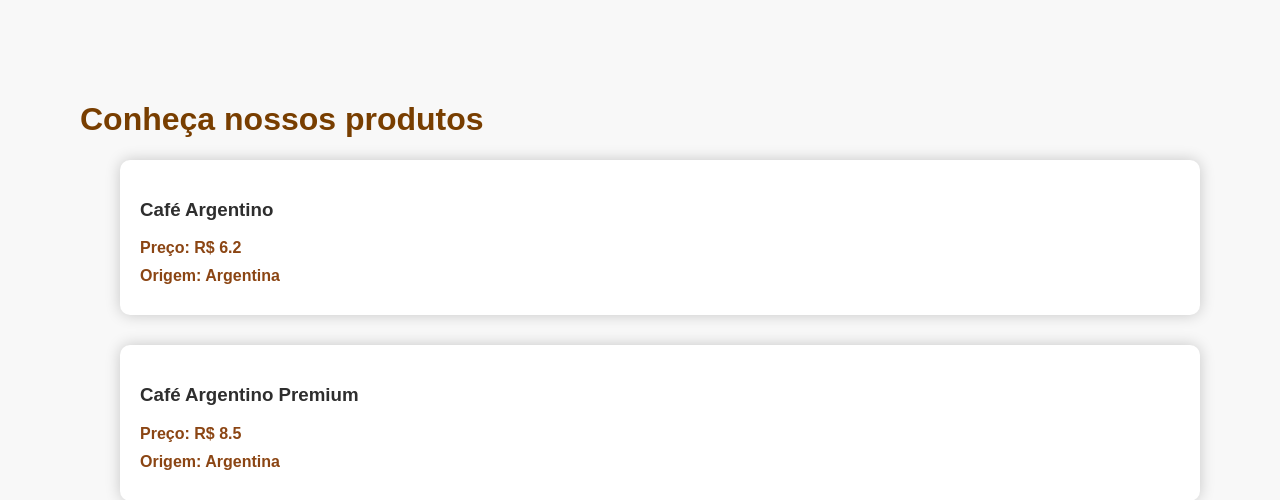
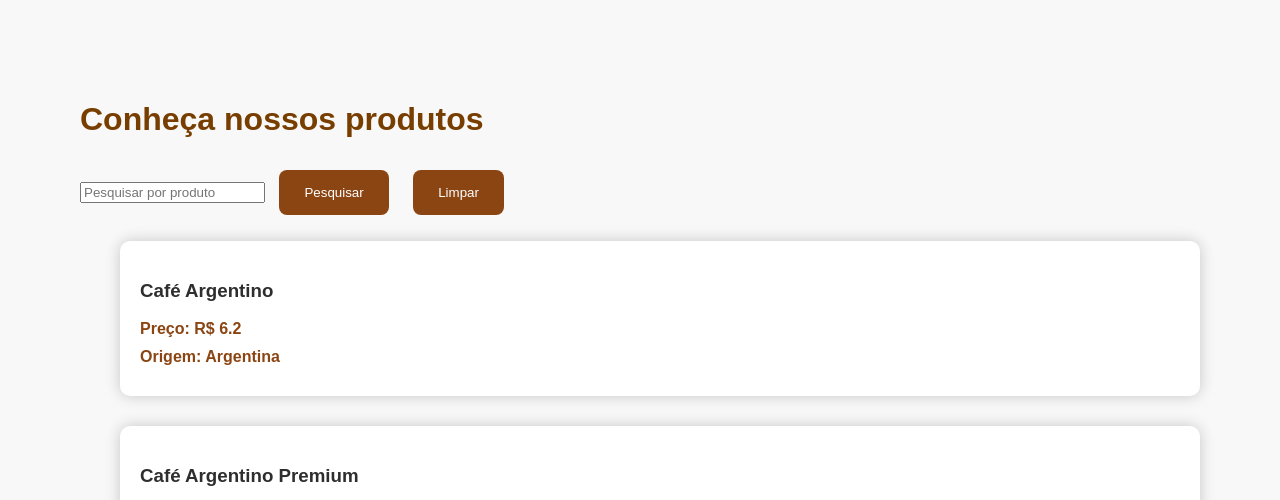
Before and after one commit to nanalispector/cafegourmet, a Flask app: page / in a window 1280 px wide. Shown: the part 105-605 px from the top of the page. Run offline with Flask 3, Linux system fonts and the light colour scheme; data comes from the database, SQL or seed files in the repository.

Commit message:
Atualizacao final

```diff
--- a/app.py
+++ b/app.py
@@ -1,4 +1,4 @@
-from flask import Flask, render_template, jsonify
+from flask import Flask, render_template, jsonify, request
 import sqlite3
 
 app = Flask(__name__, static_url_path='/static')
@@ -32,10 +32,16 @@ def detalhes_produto(idProduto):
 def contato():
     return render_template('contato.html')
 
-@app.route('/')
+@app.route('/', methods=['GET', 'POST'])
 def index():
-    produtos = query_db('SELECT * FROM produtos')
-    return render_template('index.html', produtos=produtos)
+    if request.method == 'POST':
+        search_term = request.form.get('search_term')
+        query = "SELECT * FROM produtos WHERE Produto LIKE ?"
+        produtos = query_db(query, ('%' + search_term + '%',))
+        return render_template('index.html', produtos=produtos, search_term=search_term)
+    else:
+        produtos = query_db('SELECT * FROM produtos')
+        return render_template('index.html', produtos=produtos, search_term=None)
 
 if __name__ == '__main__':
     app.run(debug=True)
--- a/static/javascript.js
+++ b/static/javascript.js
@@ -6,3 +6,12 @@ window.onload = function () {
 function redirectToDetails(url) {
     window.location.href = url;
 }
+
+// Função para limpar a pesquisa
+function clearSearch() {
+    var input = document.getElementById('searchInput');
+    input.value = '';
+
+    // Redireciona para a rota principal para exibir todos os produtos
+    window.location.href = '/';
+}
--- a/templates/index.html
+++ b/templates/index.html
@@ -15,6 +15,14 @@
     </header>
     <main>
         <h1>Conheça nossos produtos</h1>
+        <div class="search-bar">
+            <form action="/" method="post">
+                <input type="text" id="searchInput" name="search_term" placeholder="Pesquisar por produto" {% if search_term %}value="{{ search_term }}"{% endif %}>
+                <button type="submit">Pesquisar</button>
+                <button type="button" onclick="clearSearch()">Limpar</button>
+            </form>
+        </div>
+
         <ul class="product-list">
             {% for produto in produtos %}
                 <li class="product-item" onclick="redirectToDetails('{{ url_for('detalhes_produto', idProduto=produto.idProduto)}}')">
```
Also changed, not shown: static/imagens_produtos/Cafe_Ethiopian_Yirgacheffe.png (added).
